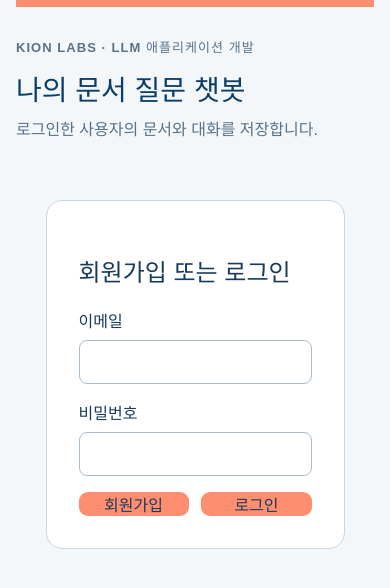
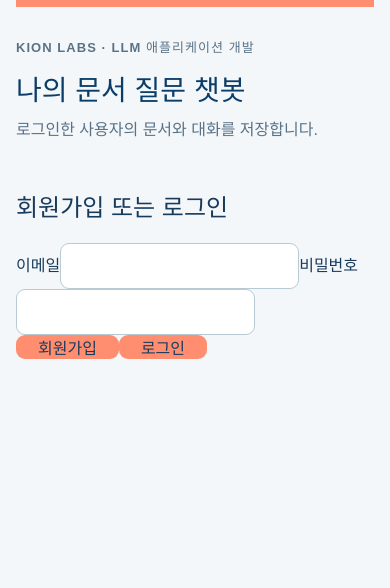
Before and after one commit to kionlabs/LLM_Application, a React (Vite) app in the folder frontend/: page / in a window 390 px wide. Shown: the top 588 px of the page. Built offline with nearby package versions, Linux system fonts and the light colour scheme.

Commit message:
로그인 박스 CSS 적용

```diff
--- a/frontend/src/App.css
+++ b/frontend/src/App.css
@@ -10,11 +10,13 @@
 body { margin: 0; }
 
 .app {
-  width: min(860px, calc(100% - 32px));
+  width: min(1100px, calc(100% - 32px));
   min-height: 100vh;
   margin: 0 auto;
-  display: flex;
-  flex-direction: column;
+  display: grid;
+  grid-template-columns: 270px minmax(0, 1fr);
+  grid-template-rows: auto minmax(360px, 1fr) auto;
+  column-gap: 20px;
 }
 
 .header {
@@ -96,48 +98,24 @@ button:disabled { opacity: .5; cursor: default; }
   .composer { padding: 14px; }
 }
 
-/* 문서 목록은 왼쪽, 기존 채팅 화면은 오른쪽에 둡니다. */
-.app {
-  width: min(1180px, calc(100% - 32px));
-  display: grid;
-  grid-template-columns: 270px minmax(0, 1fr);
-  grid-template-rows: auto 1fr auto;
-  gap: 0 18px;
+.sources {
+  display: block;
+  margin-top: 7px;
+  color: #597287;
+  font-size: 13px;
+  line-height: 1.5;
 }
-.header { grid-column: 1 / -1; }
+
+.header { grid-column: 1 / -1; grid-row: 1; }
 .chat { grid-column: 2; grid-row: 2; }
 .composer { grid-column: 2; grid-row: 3; }
-.welcome { grid-column: 1 / -1; padding: 32px; background: #fff; }
-.auth-row { display: flex; align-items: center; gap: 12px; margin-top: 18px; }
-.auth-row button { min-height: 42px; }
-.auth-row span { color: #9a3b2d; font-size: 14px; }
 
 @media (max-width: 700px) {
-  .app { grid-template-columns: 1fr; grid-template-rows: auto auto 1fr auto; }
-  .header, .sources, .chat, .composer { grid-column: 1; }
-  .sources { grid-row: 2; margin-bottom: 16px; }
-  .chat { grid-row: 3; }
-  .composer { grid-row: 4; }
-}
-/* 회원가입·로그인 입력 폼 */
-.auth-panel { max-width: 560px; margin: 2rem auto; padding: 2rem; border: 1px solid #c6d7e1; border-radius: 16px; }
-.auth-panel input { display: block; width: 100%; padding: 0.75rem; margin: 0.5rem 0 1rem; border: 1px solid #a8bfce; border-radius: 8px; font: inherit; }
-.auth-actions { display: flex; gap: 0.8rem; margin-top: 0.6rem; }
-.auth-actions button { flex: 1; }
-
-/* 채팅 목록과 문서 목록은 같은 왼쪽 열에 배치합니다. */
-.left-panel { grid-column: 1; grid-row: 2 / 4; min-width: 0; }
-.left-panel .sources { margin: 0; }
-.sessions-panel { padding: 18px; margin-bottom: 16px; background: #fff; border: 1px solid #dce6ec; border-radius: 14px; }
-.sessions-panel h2 { margin: 0 0 12px; font-size: 20px; }
-.sessions-panel > button { width: 100%; min-height: 42px; }
-.sessions-panel ul { list-style: none; padding: 0; margin: 12px 0 0; }
-.sessions-panel li { margin-bottom: 7px; }
-.sessions-panel li button { width: 100%; min-height: 40px; text-align: left; background: #eaf1f4; overflow: hidden; text-overflow: ellipsis; white-space: nowrap; }
-.sessions-panel li button.selected { background: #0b3d69; color: #fff; }
-.turn { display: flow-root; }
-@media (max-width: 700px) {
-  .left-panel { grid-column: 1; grid-row: 2; margin-bottom: 16px; }
+  .app {
+    grid-template-columns: 1fr;
+    grid-template-rows: auto auto minmax(360px, 1fr) auto;
+  }
+  .document-sources { grid-column: 1; grid-row: 2; margin-bottom: 16px; }
   .chat { grid-column: 1; grid-row: 3; }
   .composer { grid-column: 1; grid-row: 4; }
 }
--- a/frontend/src/App.jsx
+++ b/frontend/src/App.jsx
@@ -147,7 +147,7 @@ function App() {
   }
 
   return (
-    <main className="app">
+    <main className={approved ? 'app' : 'app auth-page'}>
       <header className="header">
         <span className="eyebrow">KION LABS · LLM 애플리케이션 개발</span>
         <h1>나의 문서 질문 챗봇</h1>
```
